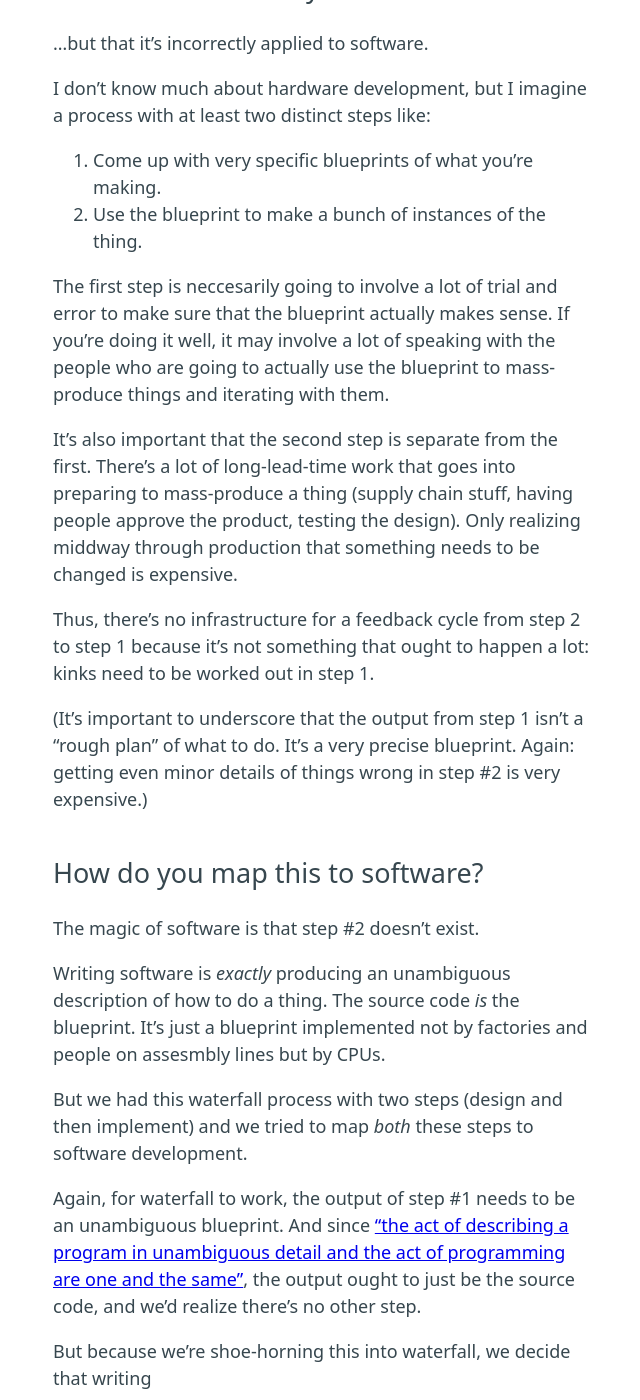
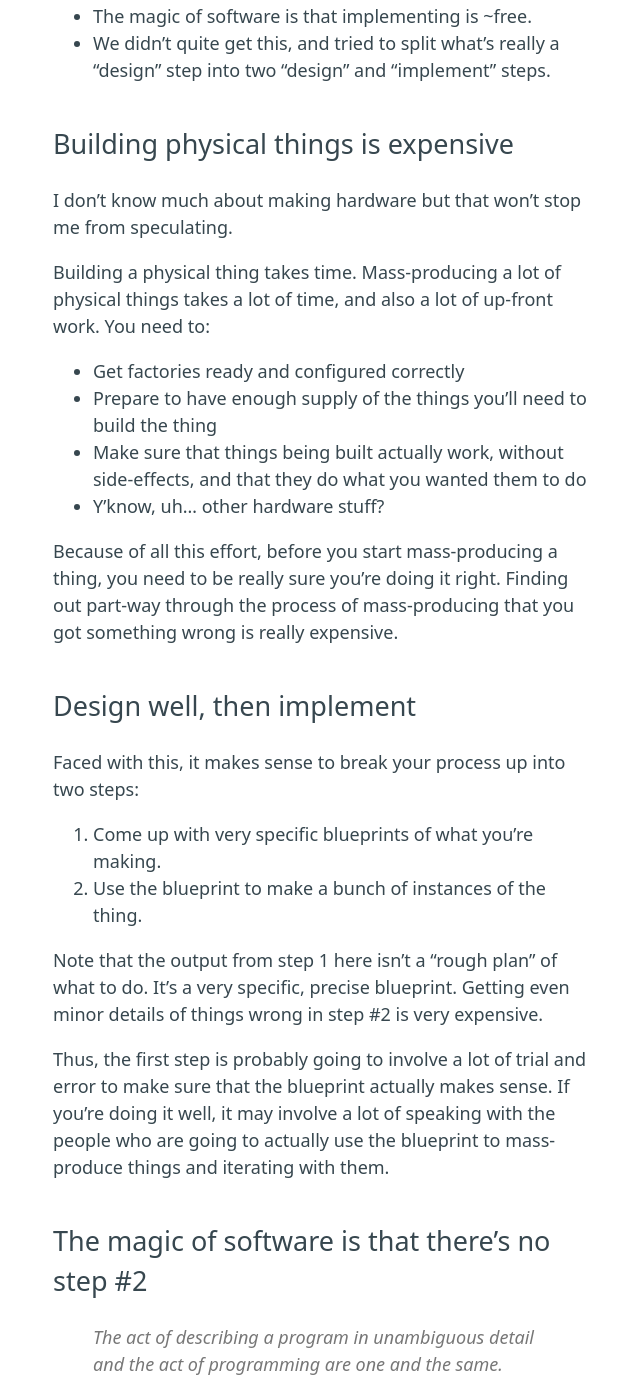
Before and after one commit to AlecBenzer/alecbenzer.github.com, a Jekyll site: the page built from _posts/2019-10-19-waterfall.md, in a window 1280 px wide and 1400 px high, scrolled down 286 px. Shown: the whole window, without its empty margins (317-957 px from the left). Built offline with Jekyll 4.4.1, drawn with Linux system fonts in a browser that asks for light colours; comment, search, counter and statistics services are not loaded; some of the changed text lies outside the part shown.

Commit message:
waterfall

```diff
--- a/_posts/2019-10-19-waterfall.md
+++ b/_posts/2019-10-19-waterfall.md
@@ -2,55 +2,90 @@
 title: Waterfall
 layout: post
 listed: false
----
+...
 
 Here's some guesses as to why waterfall is a thing and why it doesn't work
-well for developing software:
+well for developing software.
 
-## I think part of the issue with waterfall isn't that it's an inherently bad model...
+_tl;dr_:
 
-...but that it's incorrectly applied to software.
+* In the real world you first design things and then implement the designs.
+* The magic of software is that implementing is ~free.
+* We didn't quite get this, and tried to split what's really a "design" step
+  into two "design" and "implement" steps.
 
-I don't know much about hardware development, but I imagine a process with at
-least two distinct steps like:
+## Building physical things is expensive
+
+I don't know much about making hardware but that won't stop me from
+speculating.
+
+Building a physical thing takes time. Mass-producing a lot of physical
+things takes a lot of time, and also a lot of up-front work. You need to:
+
+* Get factories ready and configured correctly
+* Prepare to have enough supply of the things you'll need to build
+  the thing
+* Make sure that things being built actually work, without
+  side-effects, and that they do what you wanted them to do
+* Y'know, uh... other hardware stuff?
+
+Because of all this effort, before you start mass-producing a thing, you need
+to be really sure you're doing it right. Finding out part-way through the
+process of mass-producing that you got something wrong is really expensive.
+
+## Design well, then implement
+
+Faced with this, it makes sense to break your process up into two steps:
 
 1. Come up with very specific blueprints of what you're making.
 2. Use the blueprint to make a bunch of instances of the thing.
 
-The first step is neccesarily going to involve a lot of trial and error to
+Note that the output from step 1 here isn't a "rough plan" of what to do.
+It's a very specific, precise blueprint. Getting even minor details of things
+wrong in step #2 is very expensive.
+
+Thus, the first step is probably going to involve a lot of trial and error to
 make sure that the blueprint actually makes sense. If you're doing it well,
 it may involve a lot of speaking with the people who are going to actually
 use the blueprint to mass-produce things and iterating with them.
 
-It's also important that the second step is separate from the first. There's
-a lot of long-lead-time work that goes into preparing to mass-produce a thing
-(supply chain stuff, having people approve the product, testing the design).
-Only realizing middway through production that something needs to be changed
-is expensive.
+## The magic of software is that there's no step #2
 
-Thus, there's no infrastructure for a feedback cycle from step 2 to step 1
-because it's not something that ought to happen a lot: kinks need to be
-worked out in step 1.
-
-(It's important to underscore that the output from step 1 isn't a "rough
-plan" of what to do. It's a very precise blueprint. Again: getting even minor
-details of things wrong in step #2 is very expensive.)
-
-## How do you map this to software?
-
-The magic of software is that step #2 doesn't exist.
+<blockquote class="twitter-tweet"><p lang="en" dir="ltr">The act of describing a program in unambiguous detail and the act of programming are one and the same.</p>&mdash; Kevlin Henney (@KevlinHenney) <a href="https://twitter.com/KevlinHenney/status/3361631527?ref_src=twsrc%5Etfw">August 17, 2009</a></blockquote> <script async src="https://platform.twitter.com/widgets.js" charset="utf-8"></script>
 
 Writing software is _exactly_ producing an unambiguous description of how to
-do a thing. The source code _is_ the blueprint. It's just a blueprint
-implemented not by factories and people on assesmbly lines but by CPUs.
+do a thing. Source code _is_ a blueprint: it's just a blueprint implemented
+not by factories and people on assesmbly lines but by CPUs.
 
-But we had this waterfall process with two steps (design and then implement)
-and we tried to map _both_ these steps to software development.
+Any kind of English-language/block-diagram based specification of a software
+system that tries to be unambiguous but can't actually be executed by a CPU is:
 
-Again, for waterfall to work, the output of step #1 needs to be an
-unambiguous blueprint. And since ["the act of describing a program in
-unambiguous detail and the act of programming are one and the
-same"](https://twitter.com/kevlinhenney/status/3361631527), the output ought
-to just be the source code, and we'd realize there's no other step.
+* at worst, too imprecise to be considered a "blueprint" for the purposes of
+  this process
+* at best, a lot of extra work with not much benefit vs. just expressing it as
+  source code
 
-But because we're shoe-horning this into waterfall, we decide that writing
+Once you do have the software, "implementing" it in a mass-production kind of
+way is just a matter of copying bits. You obviously still need machines to
+execute the code, devops is definitely a thing, etc., but it's:
+
+* a) Still much cheaper than mass-producing physical things, but more importantly:
+* b) _Largely_ agnostic to the actual software being executed. Again, the whole
+  _point_ of ***soft***ware is that a CPU can execute whatever code you give it
+  (vs. having to print specific circuits to do specific things).
+
+## Shoehorning
+
+Nonetheless, we had this waterfall process that worked for hardware, and it
+had two steps: first design, then implement. So we tried to map both these
+steps to software development, despite the fact that it's really only the
+"design" part.
+
+I think **this is the real, core failure of waterfall**. It's not neccarily a
+bad system in the abstract: it's applied to software _incorrectly_.
+
+Going in to step #2, we only have a vague plan of what to do. It hasn't been
+battle-tested down to the details (if it really had been, you'd already have
+the source code -- because that's how you'd battle-test it.). So of course,
+there's going to be issues that come up. But the system is not at all
+engineered around these conflicts and/or how to resolve them.
```
